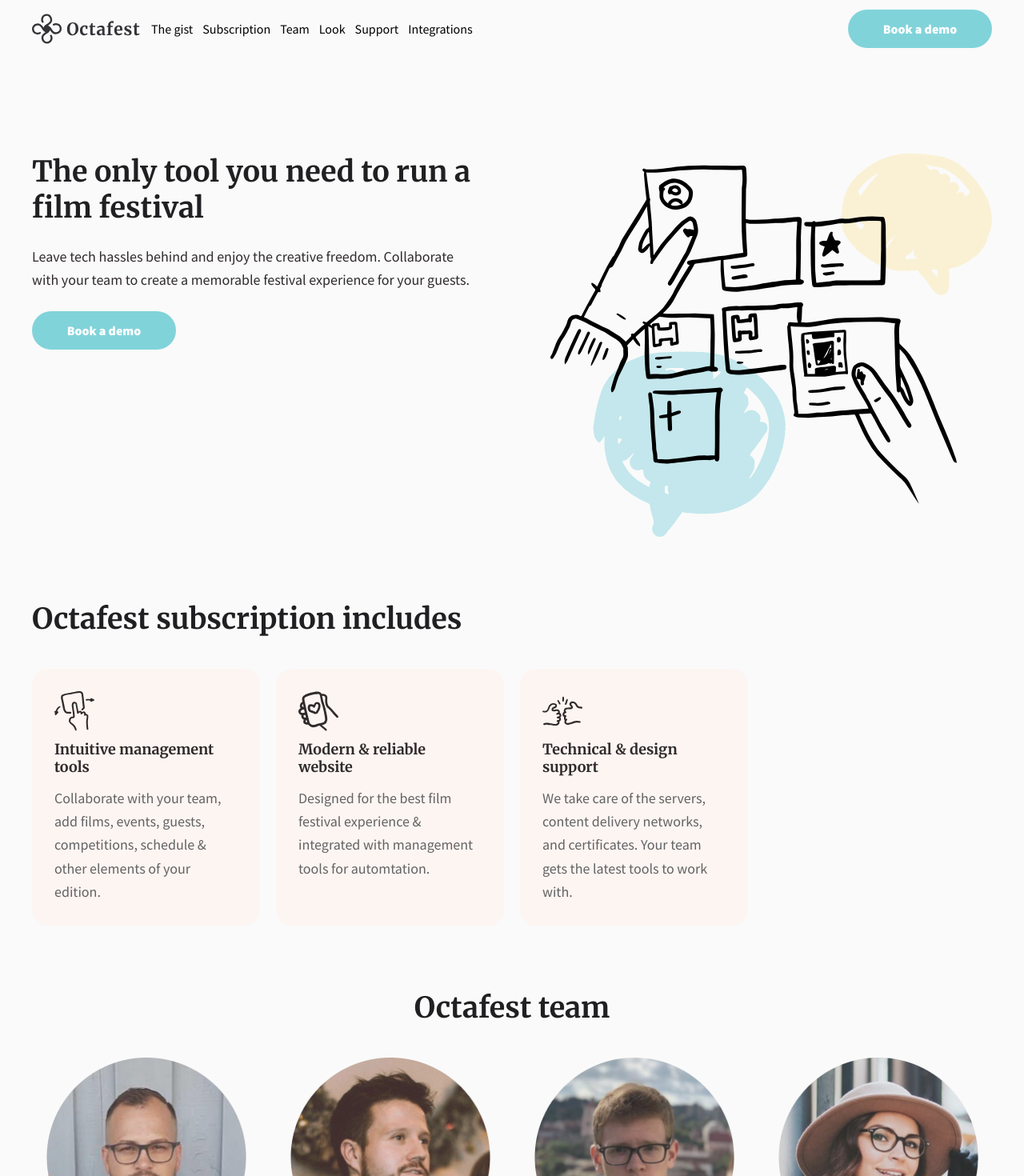
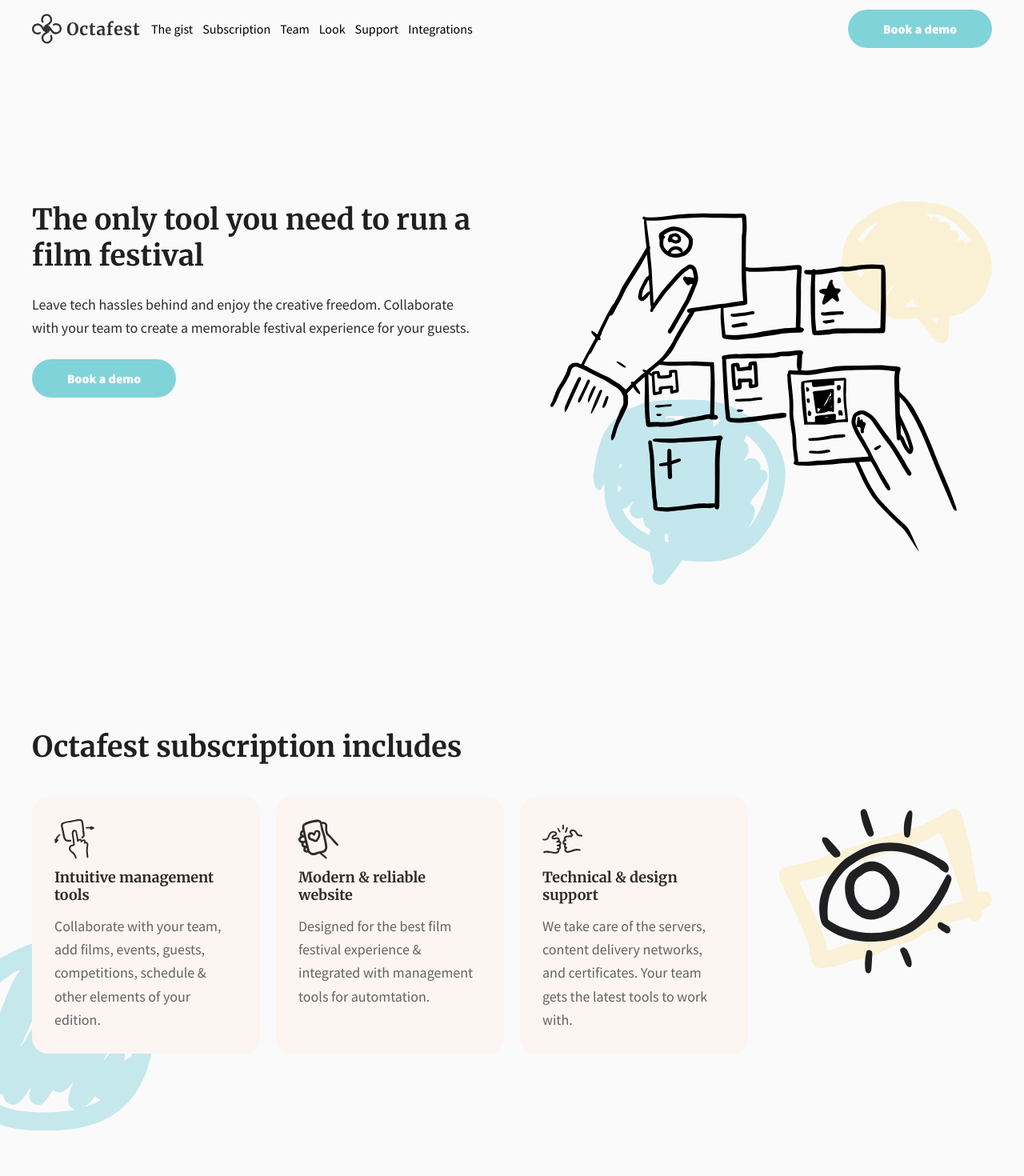
Before and after one commit to Neophen/octa-landing, a Vue app: page / in a window 1280 px wide. Shown: the top 1470 px of the page at 80% size. Built offline with nearby package versions, Linux system fonts and the light colour scheme; what @tailwindcss/custom-forms, tailwindcss-fluid would draw is missing.

Commit message:
Fix subscripbtion and the gist

```diff
--- a/src/components/blocks/Subscription/Subscription.vue
+++ b/src/components/blocks/Subscription/Subscription.vue
@@ -1,6 +1,9 @@
 <template>
-  <div>
-    <oh2>Octafest subscription includes</oh2>
+  <div :id="id" class="relative">
+    <blob icon="circle-1-blue" position="-100:255:253:247" />
+    <blob icon="box-cream" position="0:100:266:199" right />
+    <blob icon="eye" position="50:100:166:206" right />
+    <oh2>{{ title }}</oh2>
     <GridList width="266px" class="mt-10">
       <Card v-for="item in cards" :key="item.id" :item="item" />
     </GridList>
@@ -8,9 +11,16 @@
 </template>
 
 <script>
+import { reactive, toRefs } from "vue";
 export default {
   name: "Subscription",
-  setup() {
+  props: {
+    link: {
+      type: Object,
+      required: true,
+    },
+  },
+  setup(props) {
     const cards = [
       {
         id: "sub-management-tools",
@@ -35,7 +45,15 @@ export default {
       },
     ];
 
-    return { cards };
+    const state = reactive({
+      id: props.link.url.replace("#", ""),
+      title: "Octafest subscription includes",
+    });
+
+    return {
+      ...toRefs(state),
+      cards,
+    };
   },
 };
 </script>
--- a/src/components/blocks/TheGist/TheGist.vue
+++ b/src/components/blocks/TheGist/TheGist.vue
@@ -1,33 +1,35 @@
 <template>
-  <div id="the-gist" class="grid gap-24 mx-auto mt-10 auto-grid">
-    <div class="relative auto-right">
-      <img src="/central/illustrations/the-gist.svg" class="w-full h-auto" />
-      <blob icon="rounded-blue" position="-282:0:64:78" right />
-      <blob icon="u-cream" position="-124:463:51:42" right />
-    </div>
-    <div class="relative auto-left">
-      <oh2>
-        The only tool you need to run a film festival
-      </oh2>
-      <op class="mt-6">
+  <TextIllustration :id="id" :title="title" :img="illustration" blobs>
+    <div>
+      <op>
         Leave tech hassles behind and enjoy the creative freedom. Collaborate
         with your team to create a memorable festival experience for your
         guests.
       </op>
       <Btn href="#book-a-demo">Book a demo</Btn>
-      <blob icon="u-blue" position="-283:-45:31:31" />
-      <blob icon="rounded-cream" position="-121:331:59:52" />
     </div>
-  </div>
+  </TextIllustration>
 </template>
 
 <script>
-import Blob from "./Blob.vue";
-
+import { reactive, toRefs } from "vue";
 export default {
   name: "TheGist",
-  components: {
-    Blob,
+  props: {
+    link: {
+      type: Object,
+      required: true,
+    },
+  },
+  setup(props) {
+    const state = reactive({
+      id: props.link.url.replace('#',''),
+      title: "The only tool you need to run a film festival",
+      illustration: "the-gist.svg",
+    });
+    return {
+      ...toRefs(state),
+    };
   },
 };
 </script>
--- a/src/components/blocks/TheGist/Blob.vue
+++ b/src/components/shared/Blob.vue
@@ -31,7 +31,7 @@ export default {
       // console.log(left, top, w, h);
       const x = this.right ? "right" : "left";
       const y = this.bottom ? "bottom" : "top";
-      return `${x}: ${left}px; ${y}: ${top}px; width: ${w}px; height: ${h}px;`;
+      return `${x}: ${left}px; ${y}: ${top}px; width: ${w}px; height: ${h}px; z-index: -1;`;
     },
   },
 };
--- /dev/null
+++ b/src/components/shared/TextIllustration.vue
@@ -0,0 +1,47 @@
+<template>
+  <div :id="id" class="grid gap-24 auto-grid">
+    <div class="relative auto-right">
+      <img :src="imgSrc" class="w-full h-auto" />
+      <blob v-if="blobs" icon="rounded-blue" position="-282:0:64:78" right />
+      <blob v-if="blobs" icon="u-cream" position="-124:463:51:42" right />
+    </div>
+    <div class="relative auto-left">
+      <oh2>
+        {{ title }}
+      </oh2>
+      <div class="mt-6">
+        <slot />
+      </div>
+      <blob v-if="blobs" icon="u-blue" position="-283:-45:31:31" />
+      <blob v-if="blobs" icon="rounded-cream" position="-121:331:59:52" />
+    </div>
+  </div>
+</template>
+
+<script>
+export default {
+  name: "TextIllustration",
+  props: {
+    id: {
+      type: String,
+    },
+    title: {
+      type: String,
+      required: true,
+    },
+    img: {
+      type: String,
+      required: true,
+    },
+    blobs: {
+      type: Boolean,
+      default: false,
+    },
+  },
+  computed: {
+    imgSrc() {
+      return `/central/illustrations/${this.img}`;
+    },
+  },
+};
+</script>
--- a/src/components/shared/index.js
+++ b/src/components/shared/index.js
@@ -5,3 +5,5 @@ export { default as GridList } from "./GridList.vue";
 export { default as Oh2 } from "./Oh2.vue";
 export { default as Oh3 } from "./Oh3.vue";
 export { default as Op } from "./Op.vue";
+export { default as Blob } from "./Blob.vue";
+export { default as TextIllustration } from "./TextIllustration.vue";
--- a/src/pages/Layout.vue
+++ b/src/pages/Layout.vue
@@ -3,15 +3,8 @@
   <!-- <MobileHeader /> -->
   <div class="px-4">
     <div class="container mb-4">
-      <component v-for="link in links" :key="link.url" :is="link.component" class="pt-20" />
-      <!-- <TheGist />
-      <Tools />
-      <Look />
-      <LookOptionOne />
-      <LookOptionTwo />
-      <Support />
-      <Integrations />
-      <ContactUs />
+      <component v-for="link in links" :key="link.url" :is="link.component" :link="link" class="mt-44" />
+
       <OctaFooter class="mt-64" /> -->
     </div>
   </div>
--- a/tailwind.config.js
+++ b/tailwind.config.js
@@ -28,6 +28,7 @@ module.exports = {
       spacing: {
         '7': '1.75rem',
         '13': '3.125rem',
+        '44': '11.25rem',
       },
       colors: {
         'gray-100': 'var(--var-gray-100)',
```
Also changed, not shown: public/central/icons/blobs/index.svg.
